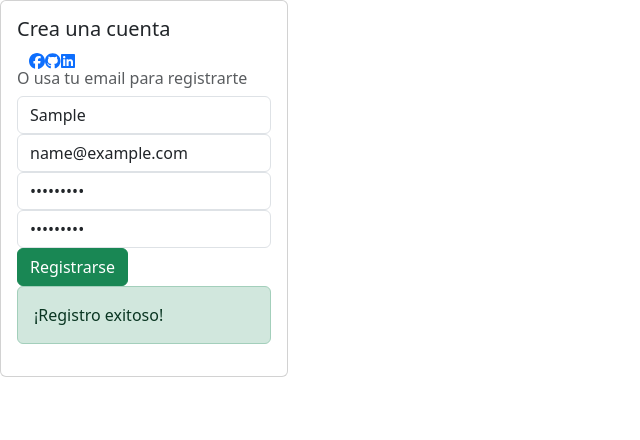
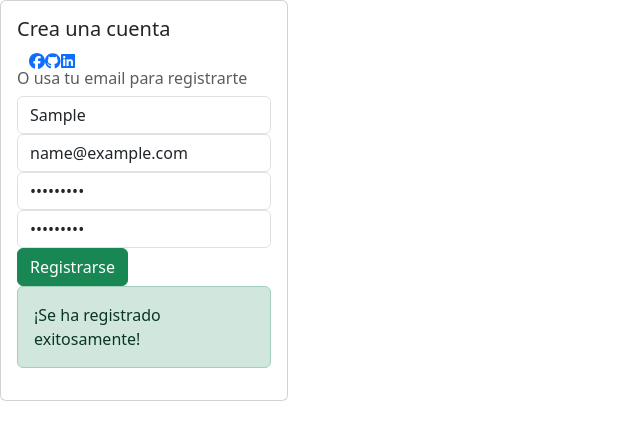
Before and after one commit to matttoo-f/etados-de-los-componentes, a React (Vite) app: page / in a window 1280 px wide. Both pictures are taken after typing "Sample", "name@example.com", "Sample123", "Sample123" into the empty fields and a click on the button "Registrarse". Shown: the top 440 px of the page, without its empty margins (0-640 px from the left). Built offline with nearby package versions, Linux system fonts and the light colour scheme.

Commit message:
Modificacion texto de registro

```diff
--- a/src/components/AlertValidation.jsx
+++ b/src/components/AlertValidation.jsx
@@ -3,7 +3,7 @@ import Alert from 'react-bootstrap/Alert';
 const AlertValidation = ({ variant, success }) => {
   return (
     <Alert key={variant} variant={variant}>
-      {success ? '¡Registro exitoso!' : '¡Error! Verifica los campos.'}
+      {success ? '¡Se ha registrado exitosamente!' : '¡Error! Verifica los campos.'}
     </Alert>
   );
 };
```
